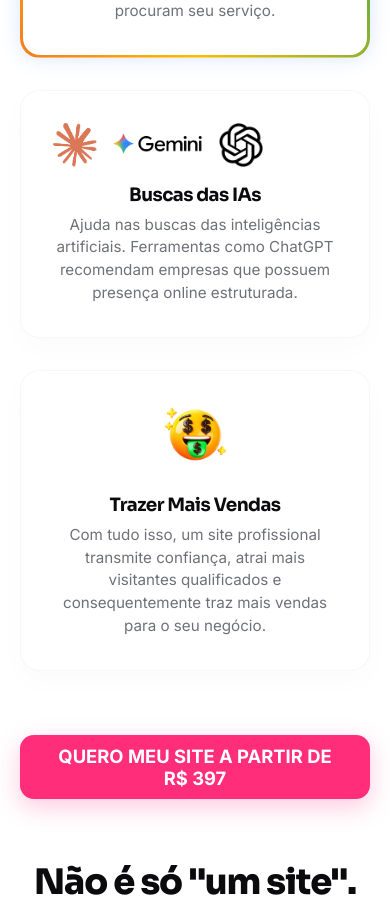
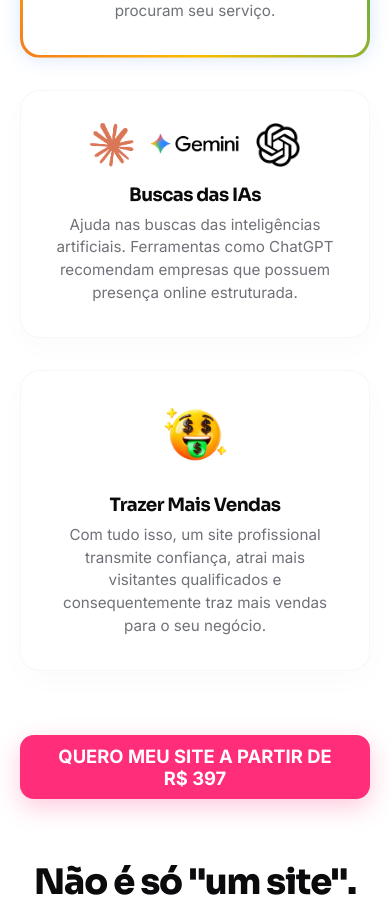
Before and after one commit to t0non/siteexpressbrasil, a Next.js app: page / in a window 390 px wide. Shown: the part 1660-2561 px from the top of the page. Built offline with nearby package versions, Linux system fonts and the light colour scheme.

Commit message:
Centraliza logos das IAs no mobile

```diff
--- a/src/app/page.tsx
+++ b/src/app/page.tsx
@@ -141,7 +141,7 @@ export default function Home() {
               <p>Ajuda a colocar a sua empresa nas buscas do Google de forma orgânica, sendo encontrada por clientes que procuram seu serviço.</p>
             </div>
             <div className={styles.benefitCard}>
-              <div className={styles.benefitIcon} style={{ display: 'flex', gap: '16px', alignItems: 'center' }}>
+              <div className={styles.benefitIcon} style={{ display: 'flex', gap: '16px', alignItems: 'center', justifyContent: 'center' }}>
                 <Image src="/claude.png" alt="Claude" width={44} height={44} style={{ objectFit: 'contain' }} />
                 <Image src="/gemini.png" alt="Gemini" width={90} height={40} style={{ objectFit: 'contain' }} />
                 <Image src="/chatgpt.png" alt="ChatGPT" width={44} height={44} style={{ objectFit: 'contain' }} />
```
